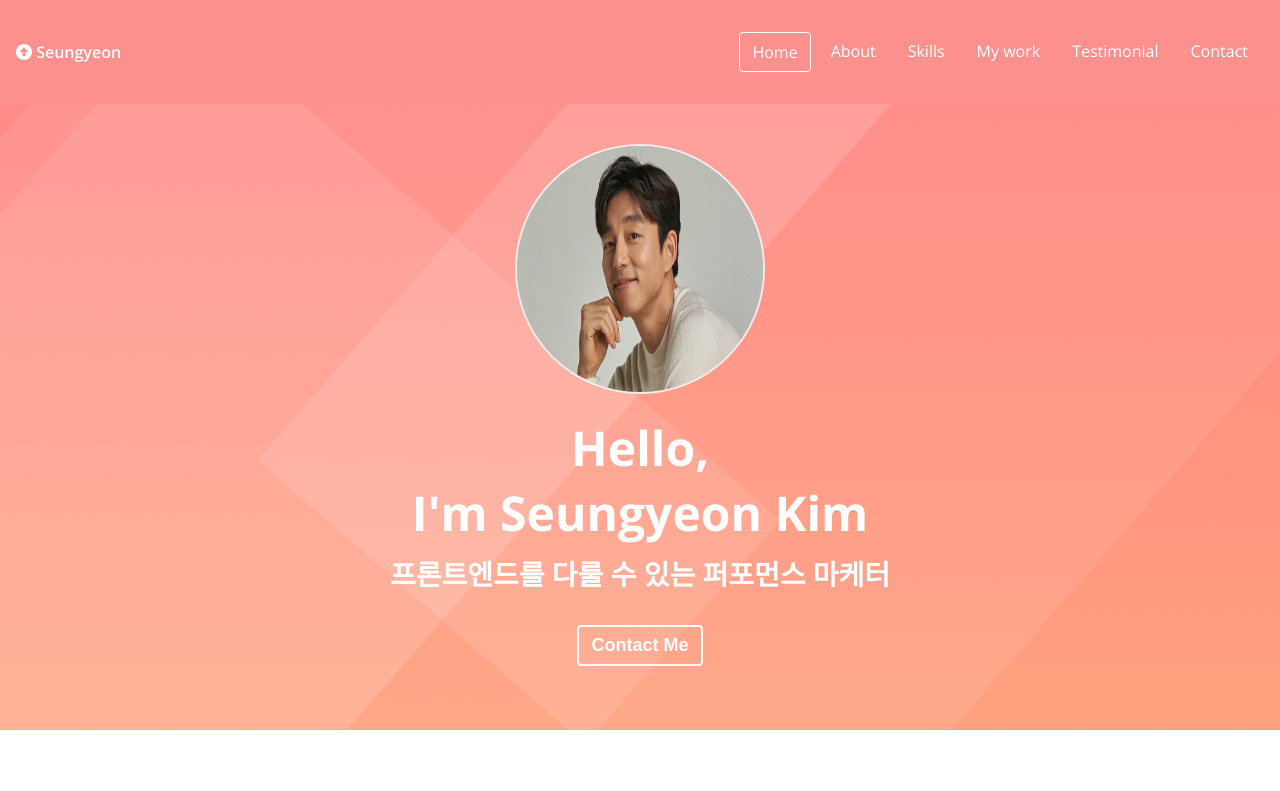
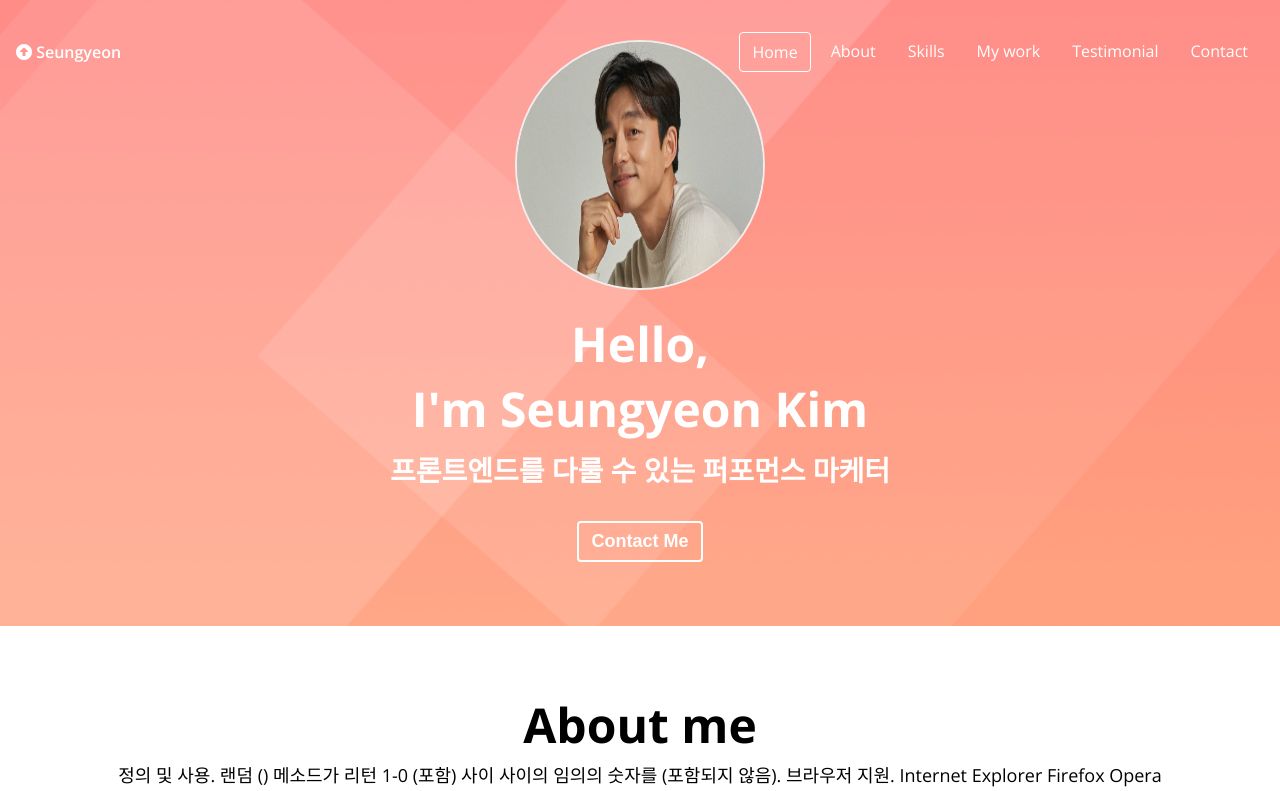
Before and after one commit to dytpq0404/portfolio, a plain HTML site: page index.html in a window 1280 px wide. Shown: the top 791 px of the page. Drawn offline with nearby package versions, Linux system fonts and the light colour scheme.

Commit message:
Javascript: Navbar

```diff
--- a/main.js
+++ b/main.js
@@ -0,0 +1,12 @@
+'use strict';
+
+//Make navbar transparent when it is on the top
+const navbar = document.querySelector('#navbar');
+const navbarHeight = navbar.getBoundingClientRect().height;
+document.addEventListener('scroll', () => {
+    if(window.scrollY > navbarHeight) {
+        navbar.classList.add('navbar--dark');
+    } else {
+        navbar.classList.remove('navbar--dark');
+    }
+});
--- a/style.css
+++ b/style.css
@@ -95,12 +95,20 @@ p {
 
 /* Navbar */
 #navbar {
+  position: fixed;
+  width: 100%;
   display: flex;
   justify-content: space-between;
-  background-color: var(--color-pink);
+  background-color: transparent;
   align-items: center;
   color: var(--color-white);
   padding: 16px;
+  transition: all var(--animation-duration) ease-in;
+}
+
+#navbar.navbar--dark {
+  background-color: var(--color-pink);
+  padding: 8px 16px;
 }
 
 .navbar__menu {
```
